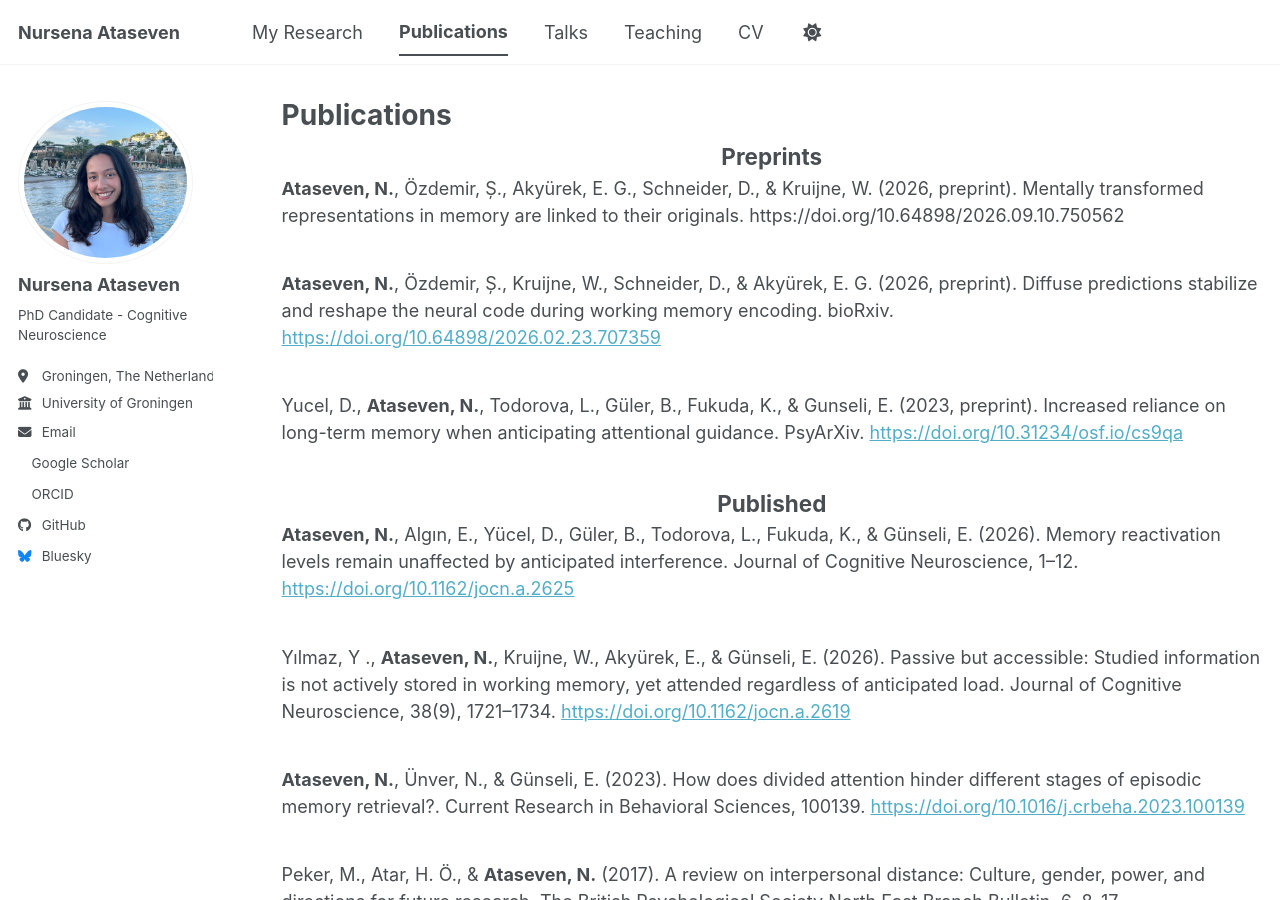
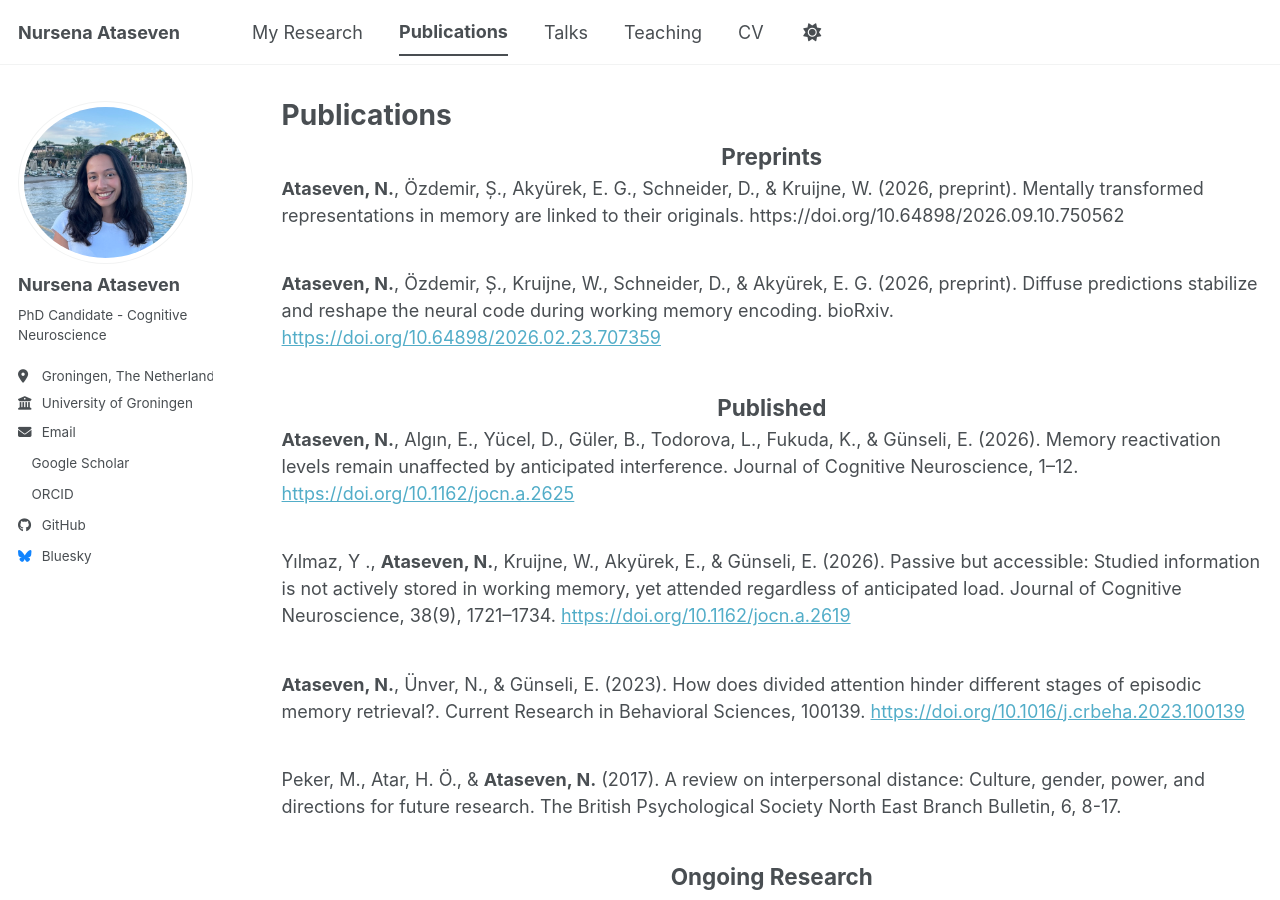
Before and after one commit to nursenaataseven/nursenaataseven.github.io, a Jekyll site: the page built from _pages/publications.md, in a window 1280 px wide and 900 px high. Built offline with Jekyll 4.4.1, drawn with Linux system fonts in a browser that asks for light colours; a style sheet for code colours, icons or effects is not loaded.

Commit message:
publications update

```diff
--- a/_pages/publications.md
+++ b/_pages/publications.md
@@ -13,10 +13,6 @@ author_profile: true
 <br>
 
 **Ataseven, N.**, Özdemir, Ș., Kruijne, W., Schneider, D., & Akyürek, E. G. (2026, preprint). Diffuse predictions stabilize and reshape the neural code during working memory encoding. bioRxiv. [https://doi.org/10.64898/2026.02.23.707359](https://doi.org/10.64898/2026.02.23.707359)
-
-<br>
-
-Yucel, D., **Ataseven, N.**, Todorova, L., Güler, B., Fukuda, K., & Gunseli, E. (2023, preprint). Increased reliance on long-term memory when anticipating attentional guidance. PsyArXiv. [https://doi.org/10.31234/osf.io/cs9qa](https://doi.org/10.31234/osf.io/cs9qa)
 
 <br>
 
```
